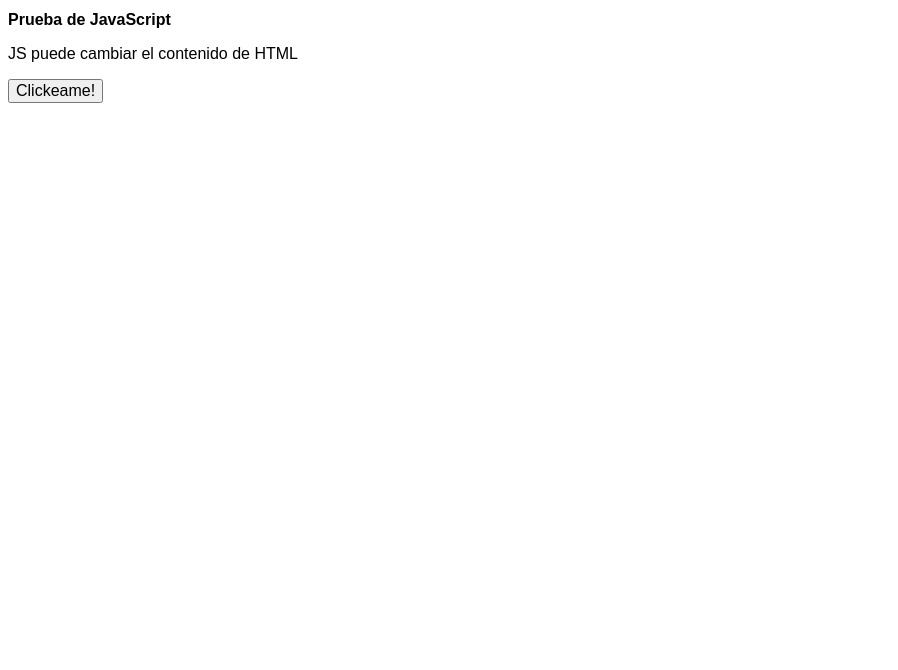
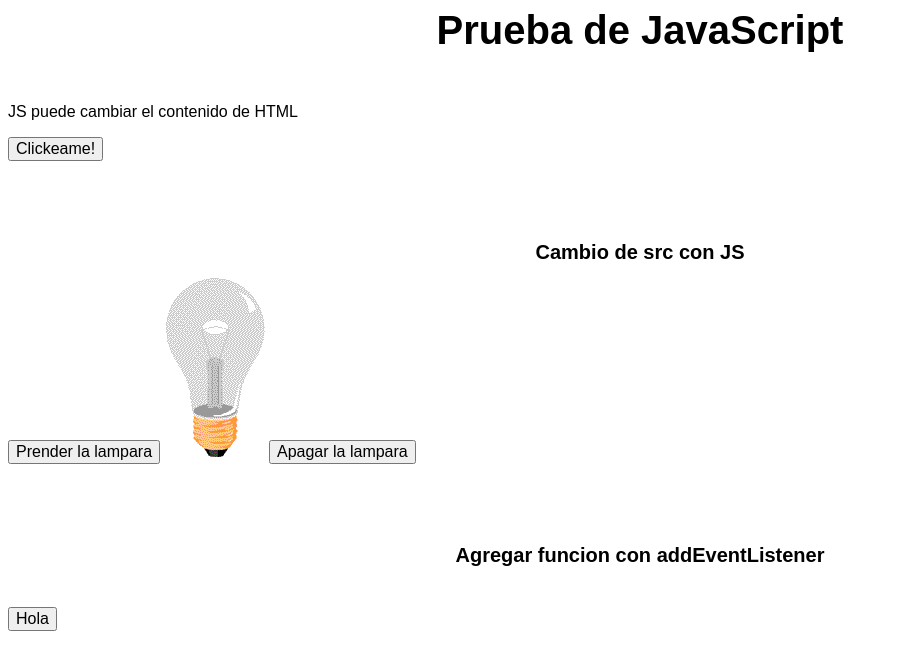
Before and after one commit to ramiro-gracia/Learning-JavaScript, a plain HTML site: page index.html in a window 1280 px wide. Shown: the whole page, without its empty margins (0-898 px from the left). Drawn offline with Linux system fonts and the light colour scheme.

Commit message:
Se agrego una carpeta para imagenes y mas practica de codigo JS

```diff
--- a/index.html
+++ b/index.html
@@ -4,12 +4,26 @@
     <meta charset="UTF-8">
     <meta name="viewport" content="width=device-width, initial-scale=1.0">
     <link rel="stylesheet" href="style.css">
-    <link rel="stylesheet" href="script.js">
     <title>JavaScript practice</title>
 </head>
 <body>
-    <h1>Prueba de JavaScript</h1>
+
+    <h1 id="titulo">Prueba de JavaScript</h1>
     <p id="demo">JS puede cambiar el contenido de HTML</p>
     <button type="button" onclick='document.getElementById("demo").innerHTML = "Hola JavaScript!"''>Clickeame!</button>
+
+    <h1>Cambio de src con JS</h1>
+
+    <button onclick="document.getElementById('myImage').src = 'img/bulbon.gif'">Prender la lampara</button>
+
+    <img id="myImage" src="img/pic_bulboff.gif" style="width: 100px;">
+
+    <button onclick="document.getElementById('myImage').src = 'img/pic_bulboff.gif'">Apagar la lampara</button>
+
+    <h1>Agregar funcion con addEventListener</h1>
+    <button id="button-1">Hola</button>
+
+    <!-- El script se carga al final del body para que asegurarse que el DOM este cargado antes de ejecutar el script-->
+    <script src="script.js"></script>
 </body>
 </html>
--- a/script.js
+++ b/script.js
@@ -1,2 +1,12 @@
 
-document.getElementById('demo').innerHTML = "Cambio de HTML a traves de getElementById";
+document.getElementById('button-1').addEventListener('click', function(){
+
+    if(this.textContent == "Hola"){
+
+        this.textContent = "Chau";
+
+    } else if(this.textContent == "Chau"){
+
+        this.textContent = "Hola";
+    }
+});
--- a/style.css
+++ b/style.css
@@ -2,3 +2,24 @@
     font-size: 16px;
     font-family: Arial;
 }
+
+h1{
+    display: flex;
+    align-items: center;
+    justify-content: center;
+    margin-top: 80px;
+    font-size: 20px;
+}
+
+#button-1{
+    display: flex;
+    align-items: center;
+    justify-content: center;
+    margin-top: 40px;
+}
+
+#titulo{
+    margin: 0px;
+    margin-bottom: 50px;
+    font-size: 40px;
+}
```
Also changed, not shown: img/bulbon.gif (added), img/pic_bulboff.gif (added).
